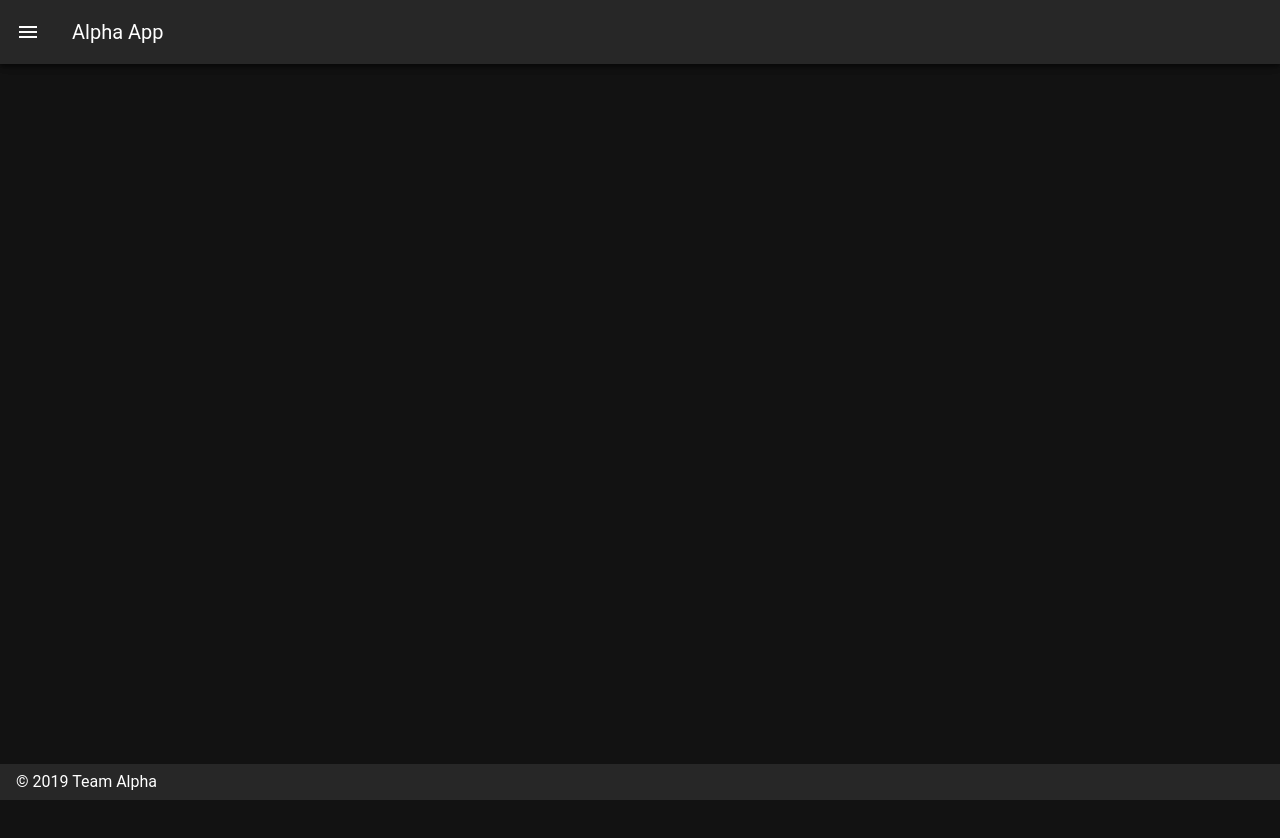
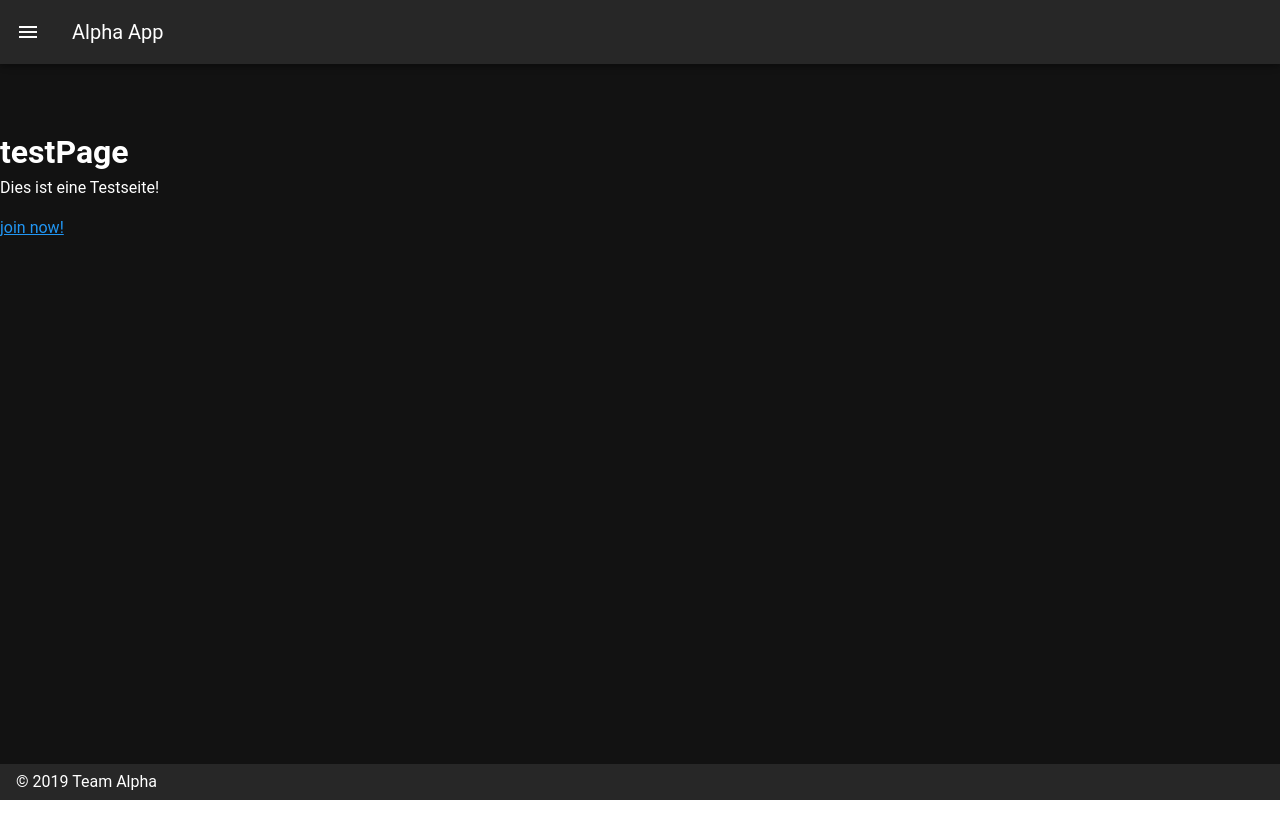
Before and after one commit to hfu-gis/alpha, a Vue app: page /#/ in a window 1280 px wide. Before the commit this address led to /#/. Shown: the top 838 px of the page. After the commit the page ends 800 px from the top, so only its background shows below. Built offline with nearby package versions, Linux system fonts and the light colour scheme; a small style sheet from the web is missing.

Commit message:
Fixed Routing

```diff
--- a/src/App.vue
+++ b/src/App.vue
@@ -1,5 +1,5 @@
 <template>
-  <v-app id="inspire">
+  <v-app id="app">
     <v-navigation-drawer
             v-model="drawer"
             app
--- a/src/router/index.js
+++ b/src/router/index.js
@@ -5,26 +5,21 @@ import Beispiel from "../views/Beispiel";
 import RegistrationProfessor from "../views/RegistrationProfessor";
 import testPage from "../views/testPage"
 
-import App from "../App";
-
-
-
 Vue.use(VueRouter)
 
-export default new VueRouter({
-    routes: [
+const routes = [
     {
         path: '/',
-            name: 'App',
-            component: App
+        name: 'testPage',
+        component: testPage
     },
     {
         path: '/login',
-
+        name: 'login',
         component: Login
     },
     {
-            path: '/Beispiel',
+        path: '/beispiel',
         name: 'Beispiel',
         component: Beispiel
     },
@@ -33,14 +28,11 @@ export default new VueRouter({
         component: RegistrationProfessor
     },
 
-        {
-            path: '/views/testPage',
-            name: 'testPage',
-            component: testPage
-        }
+]
 
 
-
-
-    ]
+export default new VueRouter({
+    mode: 'history',
+    base: process.env.BASE_URL,
+    routes
 })
```
Lines whose indentation alone changed are shown as unchanged.
